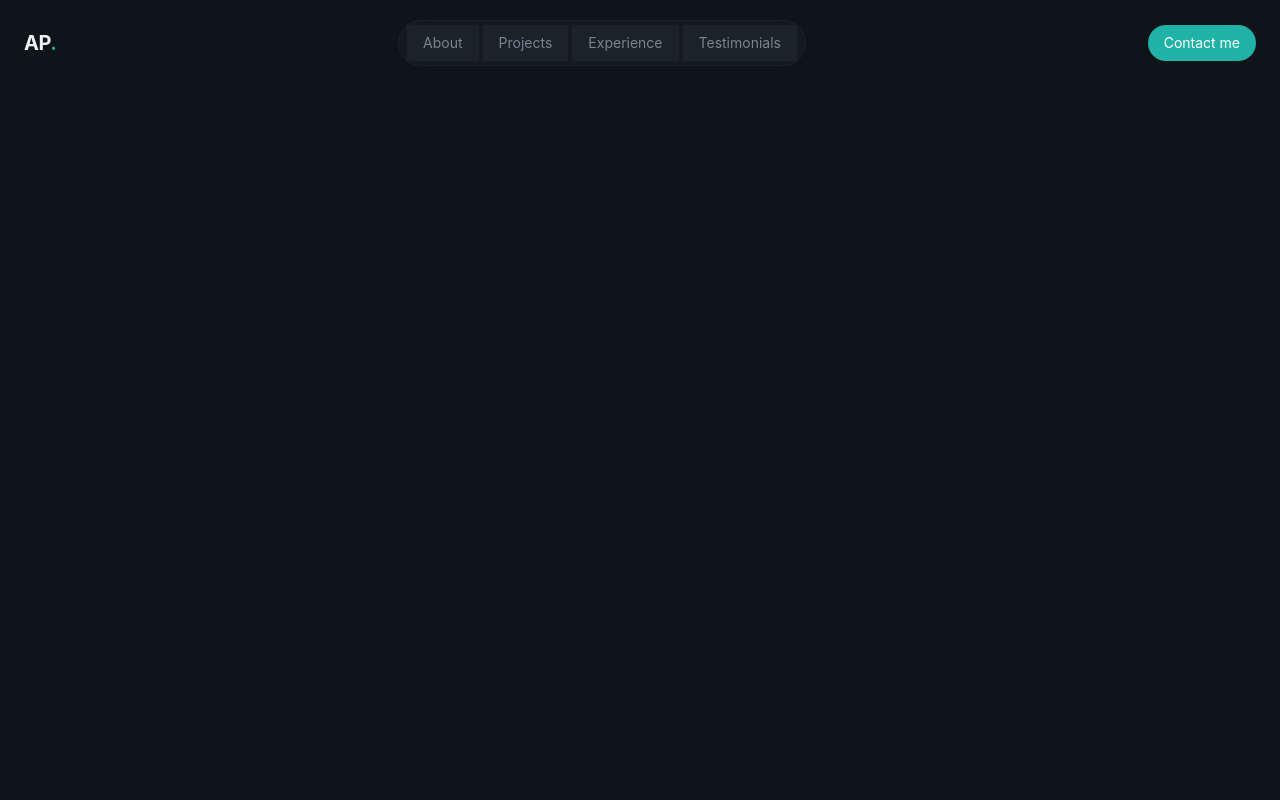
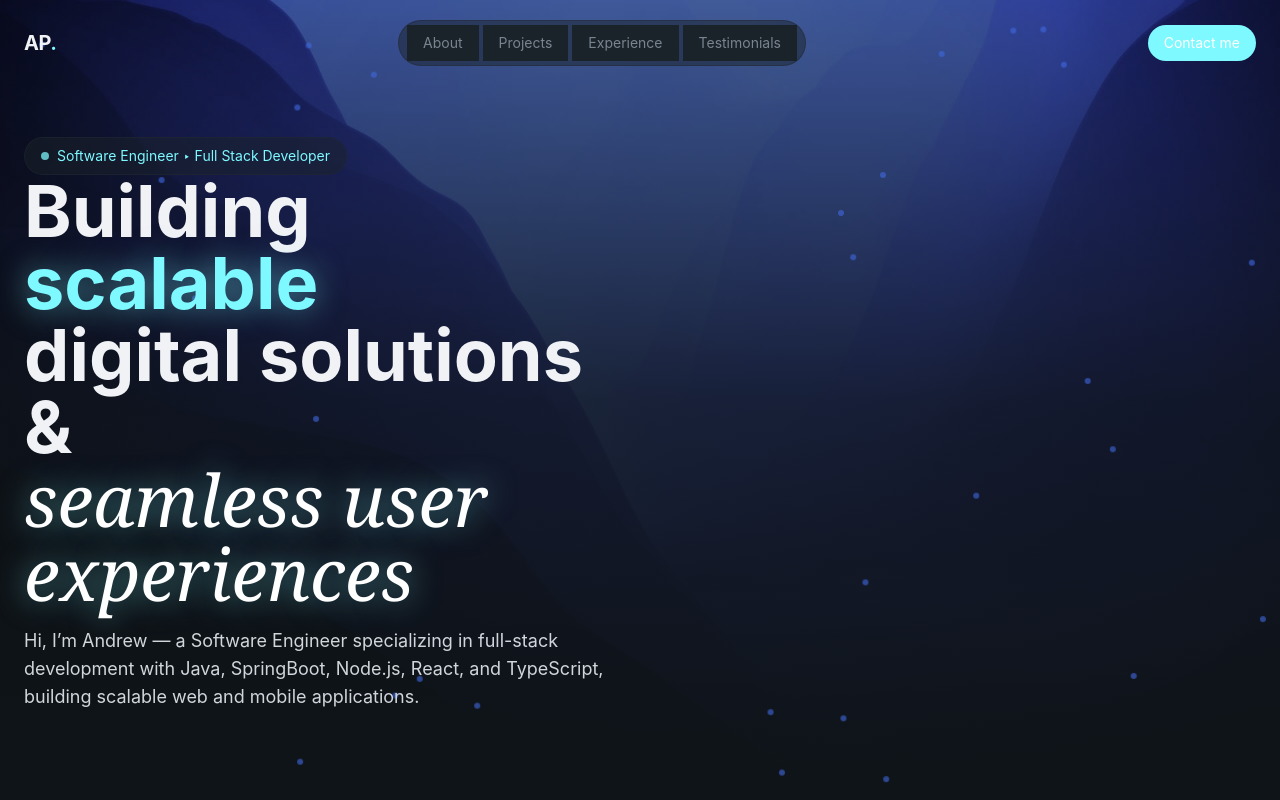
Before and after one commit to andrewcoder2005/dev-personal-portfolio, a React (Vite) app: page / in a window 1280 px wide. Built offline with nearby package versions, Linux system fonts and the light colour scheme.

Commit message:
create heading and description for my profile

```diff
--- a/src/index.css
+++ b/src/index.css
@@ -4,7 +4,7 @@
 --color-background: #0f1418;
 --color-foreground: #f0f2f5;
 --color-card: #141alf;
---color-primary: #20b2a6;
+--color-primary: #7DF9FF;
 --color-primary-foreground: #ffffff;
 --color-secondary: #1f2830;
 --color-secondary-foreground:#20b2a6;
@@ -39,4 +39,60 @@
     backdrop-filter: blur(24px);
     border: 1px solid color-mix(in srgb, var(--color-border) 60%, transparent);
   }
+  .glow-text{
+    text-shadow: 0 0 30px
+      color-mix(in srgb, var(--color-primary) 50%, transparent);
+  }
 }
+@layer utilities{
+  @keyframes fade-in {
+    from {
+      opacity: 0;
+      transform: translateY(20px);
+      filter: blur(10px);
+    }to{
+      opacity: 1;
+      transform: translateY(0);
+      filter: blur(0);
+    }
+  }
+  @keyframes slow-drift {
+    0%,
+    100%{
+      transform: translate(0,0);
+    }
+    25%{
+      transform: translate(20px,-30px);
+    }
+    50%{
+      transform: translate(-15px,-20px);
+    }
+    75%{
+      transform: translate(30px ,10px);
+    }
+  }
+  .animate-fade-in{
+    animation: fade-in 0.5s ease-out both;
+  }
+  .animation-delay-100{
+    animation-delay: 100ms;
+  }
+  .animation-delay-200{
+    animation-delay: 200ms;
+  }
+  .animation-delay-300{
+    animation-delay: 300ms;
+  }
+  .animation-delay-400{
+    animation-delay: 400ms;
+  }
+  .animation-delay-500{
+    animation-delay: 500ms;
+  }
+  .animation-delay-600{
+    animation-delay: 600ms;
+  }
+  .animation-delay-800{
+    animation-delay: 800ms;
+  }
+}
--- a/src/layout/Navbar.tsx
+++ b/src/layout/Navbar.tsx
@@ -10,7 +10,7 @@
 function Navbar() {
   const [isMobileOpen, setisMobileOpen] = useState(false);
   return (
-    <header className="fixed top-0 left-0 right-0 bg-transparent py-5">
+    <header className="fixed top-0 left-0 right-0 bg-transparent py-5 z-50">
       <nav className="container mx-auto px-6 flex items-center justify-between">
         <a href='#' className='text-xl font-bold tracking-tight hover:text-primary'>
           AP<span className='text-primary'>.</span>
@@ -30,14 +30,14 @@
           </Button>
         </div>
         {/* Mobile Menu Button */}
-        <button className='md:hidden p-2 text-foreground' onClick={()=>setisMobileOpen((prev)=>!prev)}>
+        <button className='md:hidden p-2 text-foreground cursor-pointer'onClick={()=>setisMobileOpen((prev)=>!prev)}>
           {isMobileOpen?<X/>:<Menu/>}
         </button>
         {/* Mobile Menu */}
       </nav>
       {
         isMobileOpen&&
-      <div className={`md:hidden glass-strong`}>
+      <div className={`md:hidden glass-strong animate-fade-in`}>
         <div className=" container mx-auto flex flex-col glass py-6 px-6 gap-4">
           {navLinks.map((link, index) => (
             <a href={link.href} key={index} className="text-lg text-muted-foreground hover:text-foreground hover: bg-surface py-2 ">
--- a/src/sections/Hero.tsx
+++ b/src/sections/Hero.tsx
@@ -2,6 +2,52 @@
 
 export default function Hero() {
   return (
-    <section></section>
+    <section className='relative min-h-screen flex items-center overflow-hidden'>
+      {/* Background */}
+      <div className="absolute inset-0 -z-10">
+        <img src="/hero-bg.jpg" alt="hero image" className='w-full h-full object-cover opacity-70' />
+        <div className="absolute inset-0 bg-gradient-to-b from-background/20 via-background/80 to-background"></div>
+        {/* blue dots */}
+        <div className='absolute inset-0 overflow-hidden pointer-events-none'>
+          {[...Array(30)].map((_, i) => (
+            <div className="absolute w-1.5 h-1.5 rounded-full opacity-60 slow-drift"
+              style={{
+                backgroundColor: "#4169E1",
+                left: `${Math.random() * 100}%`,
+                top: `${Math.random() * 100}%`,
+                animation: `slow-drift ${15 + Math.random() * 20}s ease-in-out infinite`,
+                animationDelay: `${Math.random() * 5}s`
+              }}></div>
+          ))}
+        </div>
+      </div>
+      {/* Content */}
+      <div className="container relative mx-auto px-6 pt-32 pb-20 z-10">
+        <div className="grid lg:grid-cols-2 gap-12 items-center">
+          {/* Left section context*/}
+          <div className="space-y-8">
+            <div className="animate-fade-in">
+              <span className='inline-flex items-center gap-2 px-4 py-2 rounded-full glass text-sm text-primary'>
+                <span className='w-2 h-2 bg-primary rounded-full animate-pulse' />Software Engineer ‣ Full Stack Developer
+              </span>
+              <div className='space-y-4'>
+              <h1 className="text-5xl md:text-6xl font-bold lg:text-7xl tleading-tight animate-fade-in">
+                Building <span className='text-primary glow-text'>scalable</span><br />
+                digital solutions &<br />
+                <span className='font-serif italic font-normal text-white glow-text'>
+                  seamless user experiences
+                </span>
+              </h1>
+              <p className="mt-4 text-lg text-gray-300 animate-fade-in">
+                Hi, I’m Andrew — a Software Engineer specializing in full-stack development with Java, SpringBoot, Node.js, React, and TypeScript, building scalable web and mobile applications.
+              </p>
+            </div>
+          </div>
+          </div>
+          {/* Right section profile img */}
+          <div className=""></div>
+        </div>
+      </div>
+    </section >
   )
 }
```
Also changed, not shown: public/hero-bg.jpg (added), public/myself.png (added).
